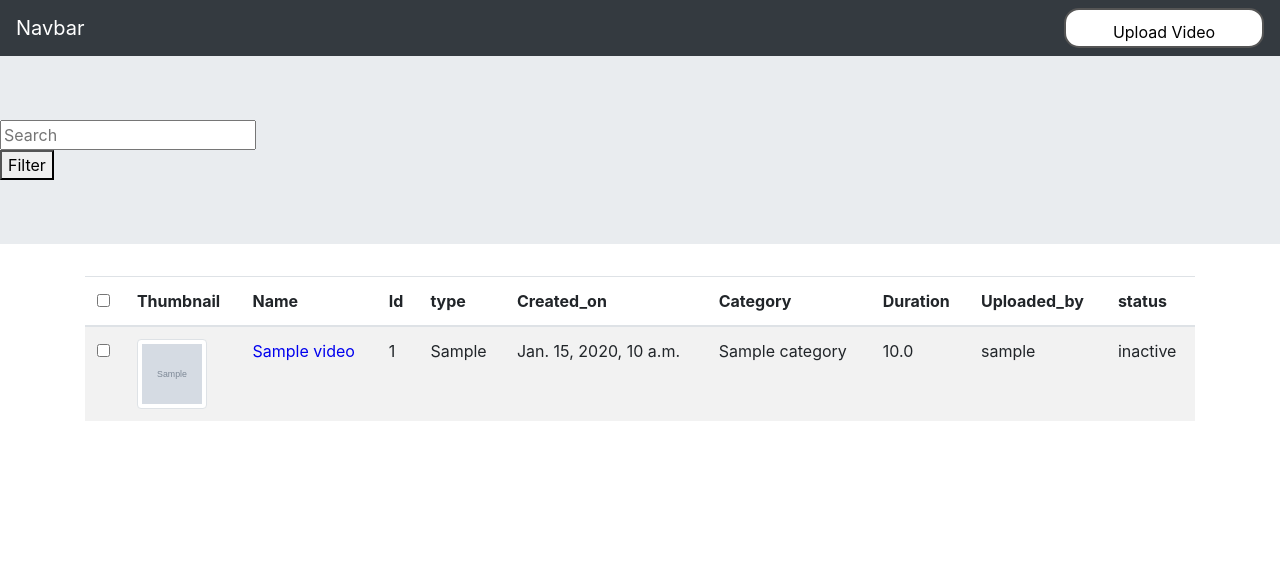
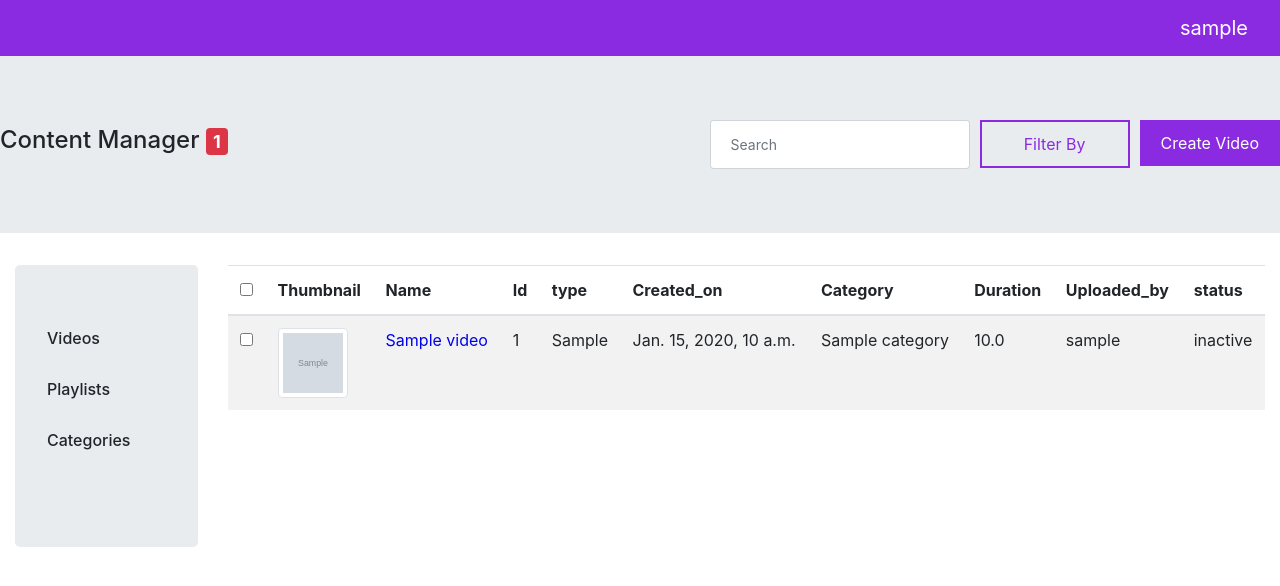
Before and after one commit to hameeskt/Vidgyor, a Django app: page / in a window 1280 px wide. Shown: the top 586 px of the page. Run offline with Django 3.2, Linux system fonts and the light colour scheme; a user stored in the database is signed in; tables that the repository leaves empty hold one stand-in row (values such as "Sample post"); grey boxes marked "Sample" are stand-in pictures; some libraries are stand-ins or nearby versions.

Commit message:
CSS Homepage

```diff
--- /dev/null
+++ b/static/css/main_page.css
@@ -0,0 +1,38 @@
+#navbar{
+background-color: blueviolet;
+}
+
+.main_buttons{
+ padding: 10px 20px;
+ border-radius: 0px;
+ float: right;
+}
+
+#create_video{
+background-color: blueviolet;
+border-color: blueviolet;
+}
+
+#filterbutton{
+    margin-right: 10px;
+    width: 150px;
+    background-color: #ffffff00e;
+  color: blueviolet;
+  border: 2px solid blueviolet;
+}
+#filterbutton:hover {
+background-color: blueviolet;
+color: white;
+}
+
+#myInput{
+padding: 10px 20px;
+    height: 49px;
+    float: right;
+    margin-left: auto;
+    margin-right: 10px;
+}
+
+#count {
+padding :10px;
+}
--- a/templates/main_page.html
+++ b/templates/main_page.html
@@ -6,7 +6,7 @@
     <title>Main page</title>
   <meta name="viewport" content="width=device-width, initial-scale=1">
   <link rel="stylesheet" href="{% static 'css/bootstrap.css' %}">
-  <link rel="stylesheet" href="{% static 'css/welcome.css' %}">
+  <link rel="stylesheet" href="{% static 'css/main_page.css' %}">
   <link rel="stylesheet" href="{% static 'css/fonts.css' %}">
   <script src="{% static 'js/jquerry.js' %}"></script>
   <script src="{% static 'js/popper.js' %}"></script>
@@ -43,14 +43,13 @@ $(document).ready(function(){
 </script>
 </head>
 <body>
-<nav class="navbar navbar-expand-md bg-dark navbar-dark">
-  <a class="navbar-brand" href="#">Navbar</a>
+<nav class="navbar navbar-expand-md navbar-dark" id="navbar">
   <button class="navbar-toggler" type="button" data-toggle="collapse" data-target="#collapsibleNavbar">
     <span class="navbar-toggler-icon"></span>
   </button>
   <div class="collapse navbar-collapse" id="collapsibleNavbar">
     <ul class="navbar-nav ml-auto">
-        <a href="video_upload" class="btn btn-outline " id="btnsnup" >Upload Video</a>
+        <a class="navbar-brand" href="#">{{user.username}}</a>
 <!--      <li class="nav-item">-->
 <!--        <a class="nav-link" href="#">Link</a>-->
 <!--      </li>-->
@@ -65,12 +64,18 @@ $(document).ready(function(){
 </nav>
 
 
-<div class="jumbotron jumbotron-fluid" style="">
+<div class="jumbotron jumbotron-fluid" style="height: fit-content;">
+
+    <a href="video_upload" ><button type="button" class="btn btn-info main_buttons" id="create_video">Create Video</button></a>
+    <button type="button" class="btn btn-outline-primary main_buttons" id="filterbutton" data-toggle="collapse" data-target="#filter">Filter By</button>
+
 
     <div>
-    <input  id="myInput" type="text" placeholder="Search">
+    <form class="form-inline">
+        <h4>Content Manager <span class="badge badge-danger" >{{count}}</span></h4>
+    <input class="form-control form-control-sm" id="myInput" type="text" placeholder="Search"  aria-label="Search">
+    </form>
     </div>
-    <button type="button" data-toggle="collapse" data-target="#filter">Filter</button>
     <div id="filter" class="collapse">
         <div class="card bg-secondary text-white">
     <div class="card-body">
@@ -80,16 +85,26 @@ $(document).ready(function(){
   </form>
     </div>
   </div>
+    </div>
 
-    </div>
+
 </div>
 
 
-  <div class="container">
+  <div class="container-fluid">
 	<div class="row">
+     <div class="col-md-2">
 
+         <div class="jumbotron" style="width: auto;">
+             <h6>Videos</h6><br>
+             <h6>Playlists</h6><br>
+             <h6>Categories</h6><br>
 
-        <div class="col-md-12">
+         </div>
+
+     </div>
+
+        <div class="col-md-10">
         <div class="table-responsive">
 
 
```
